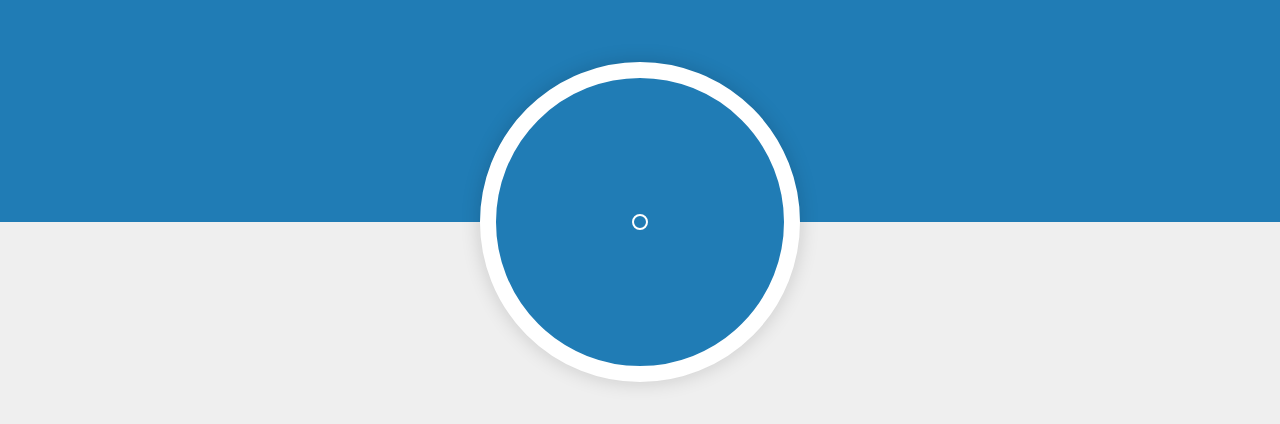
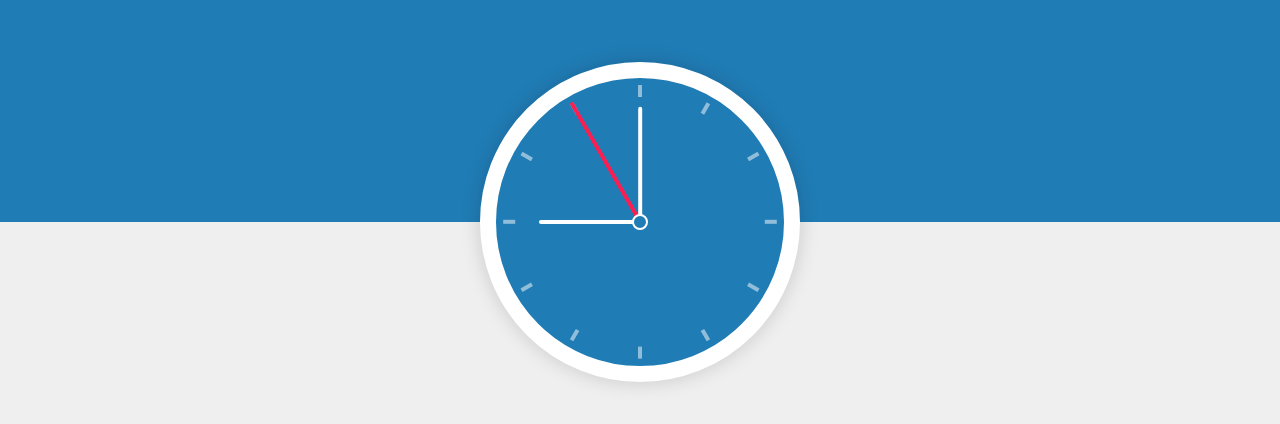
Before and after one commit to sylvainJacot/js30, a website: page src/screens/Clock.html in a window 1280 px wide. Shown: the part 178-602 px from the top of the page. Drawn offline with Linux system fonts and the light colour scheme.

Commit message:
clock design, need js now

```diff
--- a/src/screens/Clock.html
+++ b/src/screens/Clock.html
@@ -16,18 +16,18 @@
                 <div class="hand_minutes"></div>
                 <div class="hand_seconds"></div>
                 <div class="clock_lines">
-                    <span class="hour_line"></span>
-                    <span class="hour_line"></span>
-                    <span class="hour_line"></span>
-                    <span class="hour_line"></span>
-                    <span class="hour_line"></span>
-                    <span class="hour_line"></span>
-                    <span class="hour_line"></span>
-                    <span class="hour_line"></span>
-                    <span class="hour_line"></span>
-                    <span class="hour_line"></span>
-                    <span class="hour_line"></span>
-                    <span class="hour_line"></span>
+                    <span class="hour_line" id="h12"></span>
+                    <span class="hour_line" id="h01"></span>
+                    <span class="hour_line" id="h02"></span>
+                    <span class="hour_line" id="h03"></span>
+                    <span class="hour_line" id="h04"></span>
+                    <span class="hour_line" id="h05"></span>
+                    <span class="hour_line" id="h06"></span>
+                    <span class="hour_line" id="h07"></span>
+                    <span class="hour_line" id="h08"></span>
+                    <span class="hour_line" id="h09"></span>
+                    <span class="hour_line" id="h10"></span>
+                    <span class="hour_line" id="h11"></span>
                 </div>
             </div>
         </div>
--- a/src/scss/04-globals/Clock/_clock.scss
+++ b/src/scss/04-globals/Clock/_clock.scss
@@ -31,7 +31,9 @@
             width: 100%;
             height: 100%;
             position: relative;
-
+            display: flex;
+            justify-content: center;
+            align-items: center;
             .barrel {
             position: absolute;
             width: 2rem;
@@ -42,6 +44,92 @@
             top: 50%;
             left: 50%;
             transform: translate(-50%,-50%);
+            z-index: 5;
+            }
+            .hand_hour {
+                position: absolute;
+                width: 40%;
+                height: .5rem;
+                background-color: white;
+                right: 50%;
+                transform-origin: 100% center;
+                border-radius: 1rem ;
+                transform: rotate(90deg);
+            }
+            .hand_minutes {
+                position: absolute;
+                width: 35%;
+                height: .5rem;
+                background-color: white;
+                right: 50%;
+                transform-origin: 100% center;
+                border-radius: 1rem ;
+                transform: rotate(0deg);
+            }
+            .hand_seconds{
+                position: absolute;
+                width: 48%;
+                height: .5rem;
+                background-color: rgb(251, 30, 81);
+                right: 50%;
+                transform-origin: 100% center;
+                border-radius: 1rem ;
+                transform: rotate(60deg);
+                z-index: 1;
+            }
+            .clock_lines{
+                width: 95%;
+                height: 95%;
+                position: relative;
+                opacity: .5;
+                .hour_line{
+                    display: block;
+                    position: absolute;
+                    height: 1.5rem;
+                    width: 0.5rem;
+                    background-color: white;
+                    left: 50%;
+                    transform: translateX(-50%) rotate(90deg) ;
+                    transform-origin: 0.25rem calc(((36rem / 2) / 100) * 95);
+
+                }
+                #h12 {
+                    transform: translateX(-50%) rotate(0deg) ;
+                }
+                #h01 {
+                    transform: translateX(-50%) rotate(30deg) ;
+                }
+                #h02 {
+                    transform: translateX(-50%) rotate(60deg) ;
+                }
+                #h03 {
+                    transform: translateX(-50%) rotate(90deg) ;
+                }
+                #h04 {
+                    transform: translateX(-50%) rotate(120deg) ;
+                }
+                #h05 {
+                    transform: translateX(-50%) rotate(150deg) ;
+                }
+                #h06 {
+                    transform: translateX(-50%) rotate(180deg) ;
+                }
+                #h07 {
+                    transform: translateX(-50%) rotate(210deg) ;
+                }
+                #h08 {
+                    transform: translateX(-50%) rotate(240deg) ;
+                }
+                #h09 {
+                    transform: translateX(-50%) rotate(270deg) ;
+                }
+                #h10 {
+                    transform: translateX(-50%) rotate(300deg) ;
+                }
+                #h11 {
+                    transform: translateX(-50%) rotate(330deg) ;
+                }
+
             }
         }
     }
```
Also changed, not shown: dist/css/styles.css.
